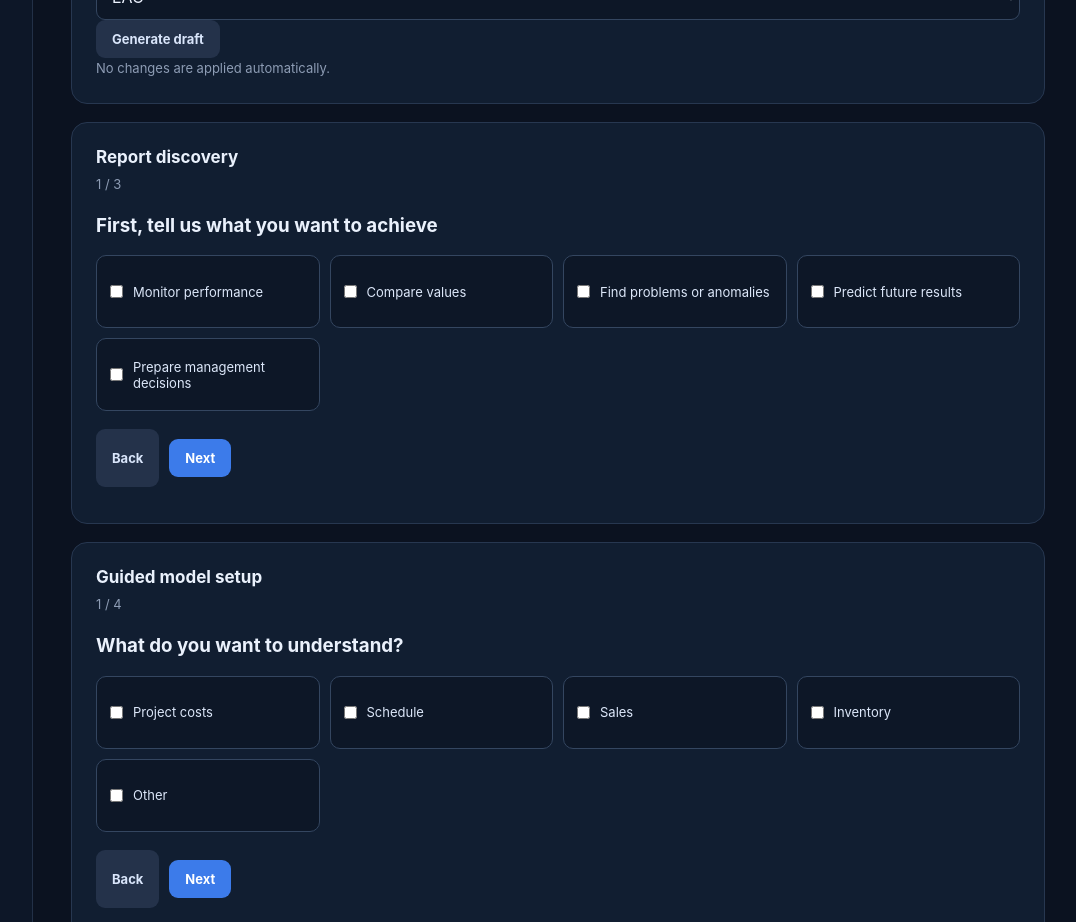
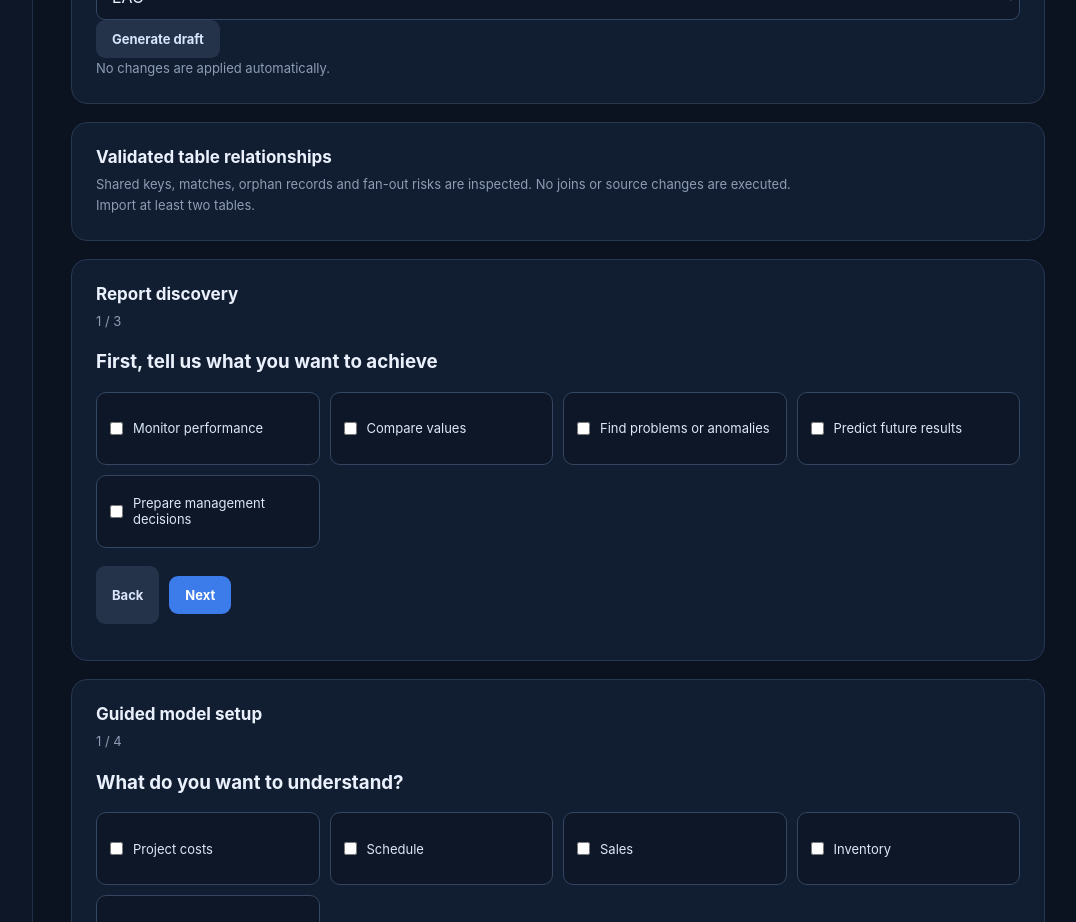
Before and after one commit to arvinazizian/ControlAI, a React (Vite) app: page / in a window 1280 px wide. Shown: the part 2240-3162 px from the top of the page, without its empty margins (197-1273 px from the left). Built offline with nearby package versions, Linux system fonts and the light colour scheme.

Commit message:
feat: mount relationship review for uploaded tables

```diff
--- a/src/App.tsx
+++ b/src/App.tsx
@@ -1,3 +1,4 @@
+import RelationshipReview from "./RelationshipReview";
 import ReportDiscovery from "./ReportDiscovery";
 import type {Dataset} from "./dataAdvisor";
 import DataDecisionStudio from "./DataDecisionStudio";
@@ -90,6 +91,7 @@ export default function App() {
     <section className="panel import"><h2>{t("loadCsv")}</h2><p>Columns: id,name,budget,forecast,actual. Values in € millions. Simple comma-separated CSV without quoted commas.</p><input type="file" accept=".csv,text/csv" onChange={async e=>{const file=e.target.files?.[0];if(!file)return;try{const rows=parseCSV(await file.text());setProjects(rows);setSelected(rows[0]?.id??null);setError("");}catch(err){setError(err instanceof Error?err.message:"Unable to parse file");}}}/>{error&&<p className="bad">{error}</p>}<button className="secondary" onClick={()=>{setProjects(sampleProjects);setSelected("P-102");setError("");}}>{t("restore")}</button></section>
     <MultiSourceWorkspace language={language} onDatasets={next=>setImportedDatasets(old=>[...old,...next])}/>
     <DataDecisionStudio language={language} datasets={importedDatasets}/>
+    <RelationshipReview language={language} datasets={importedDatasets}/>
     <ReportDiscovery language={language} datasets={importedDatasets}/>
     <ModelWizard language={language}/>
     <ExcelImport terms={terms} language={language} onImport={rows=>{setProjects(rows);setSelected(rows[0]?.id??null);}}/>
```
